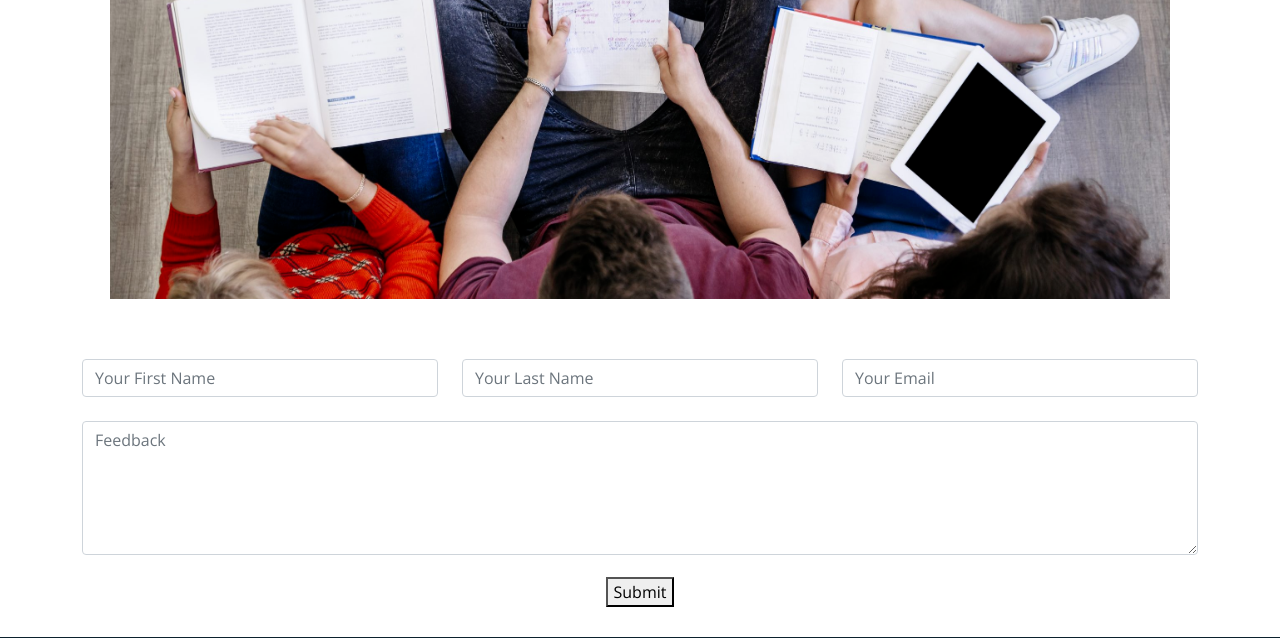
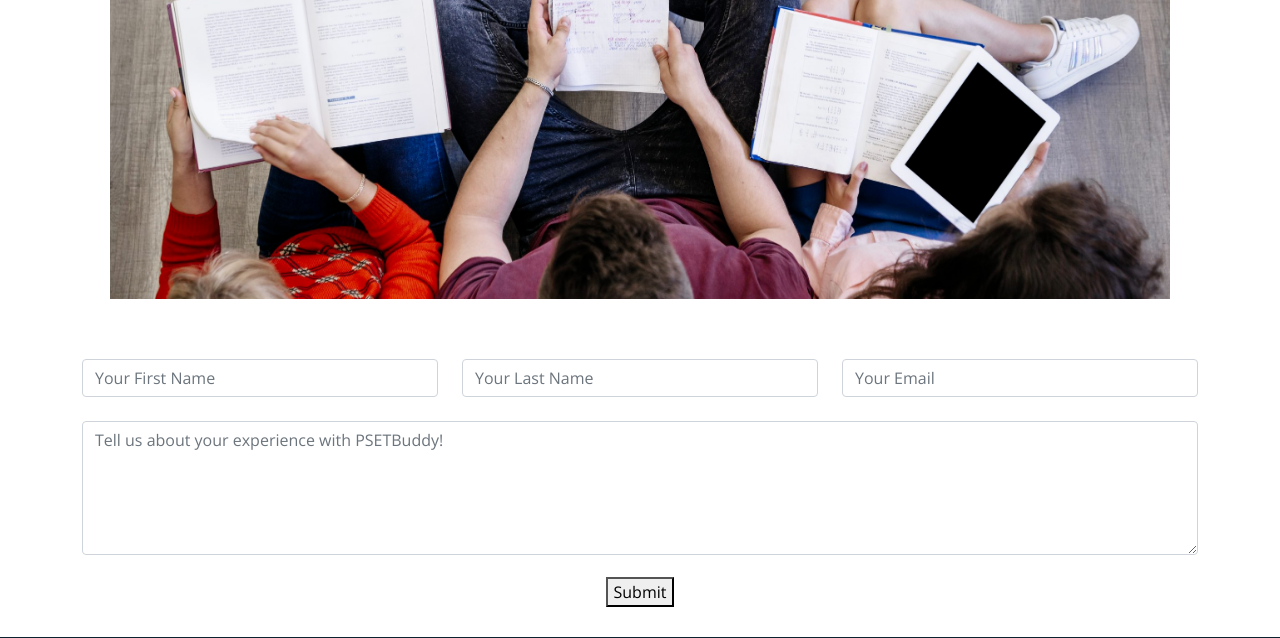
Before and after one commit to charlescoppieters/PSETBuddy, a Django app: page /feedback.html in a window 1280 px wide. Shown: the part 177-815 px from the top of the page. Run offline with Django 3.2, Linux system fonts and the light colour scheme; some libraries are stand-ins or nearby versions.

Commit message:
final final final psetbuddy last

```diff
--- a/templates/feedback.html
+++ b/templates/feedback.html
@@ -92,7 +92,7 @@
                 </div>
                 <br/>
                 <div>
-                    <textarea cols="90" rows="5"  name="feedback" class="form-control" id="feedback" placeholder="Feedback" required></textarea>
+                    <textarea cols="90" rows="5"  name="feedback" class="form-control" id="feedback" placeholder="Tell us about your experience with PSETBuddy!" required></textarea>
                 </div>
 
                 <div class="text-center" style="margin-top: 2%"><button type="submit">Submit</button></div>
```
Also changed, not shown: db.sqlite3.
